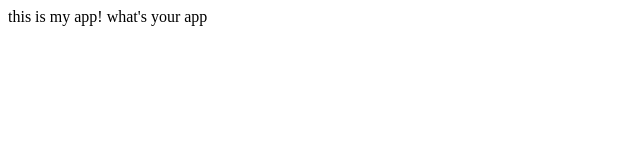
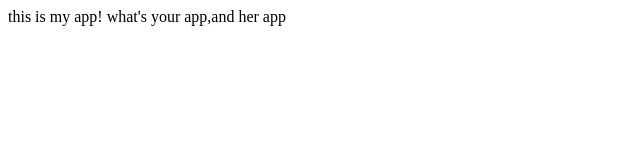
Before and after one commit to forrestdata/myappsample, a plain HTML site: page index.html in a window 1280 px wide. Shown: the full height of the page, 0-640 px from the left. Drawn offline with Linux system fonts and the light colour scheme.

Commit message:
add change

```diff
--- a/index.html
+++ b/index.html
@@ -1,3 +1,3 @@
 <html>
-this is my app! what's your app
+this is my app! what's your app,and her app
 </htm>
```
